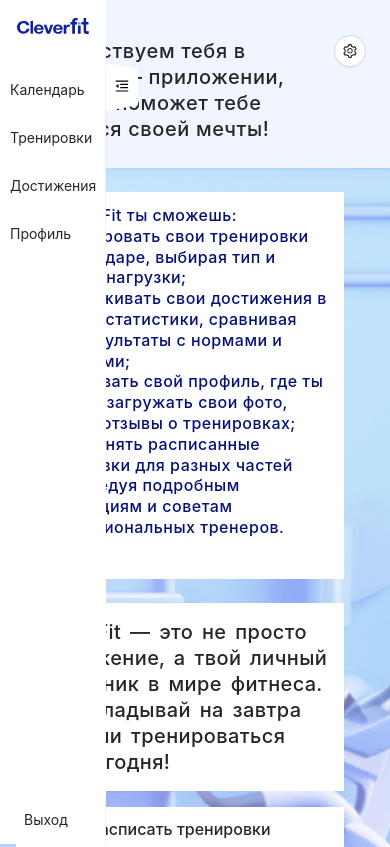
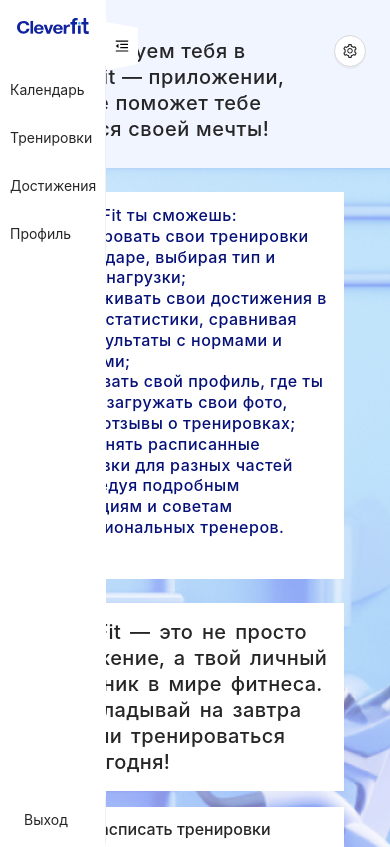
Before and after one commit to ClevertecFrontendLab/JeetLi, a React (Vite) app: page /#/ in a window 390 px wide. Shown: the top 847 px of the page. Built offline with nearby package versions, Linux system fonts and the light colour scheme.

Commit message:
fix:Change slyle for button-mobile

```diff
--- a/src/components/side-bar/side-bar.css
+++ b/src/components/side-bar/side-bar.css
@@ -52,7 +52,8 @@
 
 @media (max-width: 525px) {
     #root > section > aside {
-        position: fixed;
+        height: 100%;
+        position: absolute;
     }
     .sider-layout {
         height: 100vh;
@@ -73,6 +74,9 @@
     }
     #root > section > aside > div > div.side-nav_wrapper > ul > li {
         padding: 0 0 0 10px !important;
+    }
+    #root > section > aside > div {
+        height: 100vh;
     }
     #root > section > aside > div > div.side-nav_wrapper > ul > li > span.ant-menu-item-icon {
         display: none;
@@ -97,6 +101,6 @@
         margin: 0 !important;
     }
     .side-button_mobile {
-        top: 6vh;
+        top: 10px;
     }
 }
--- a/src/pages/main-page/main-page.css
+++ b/src/pages/main-page/main-page.css
@@ -115,6 +115,9 @@
     }
 }
 @media (max-width: 525px) {
+    .main-layout {
+        position: relative;
+    }
     .content-layout {
         width: 328px;
         margin: 0 16px;
```
